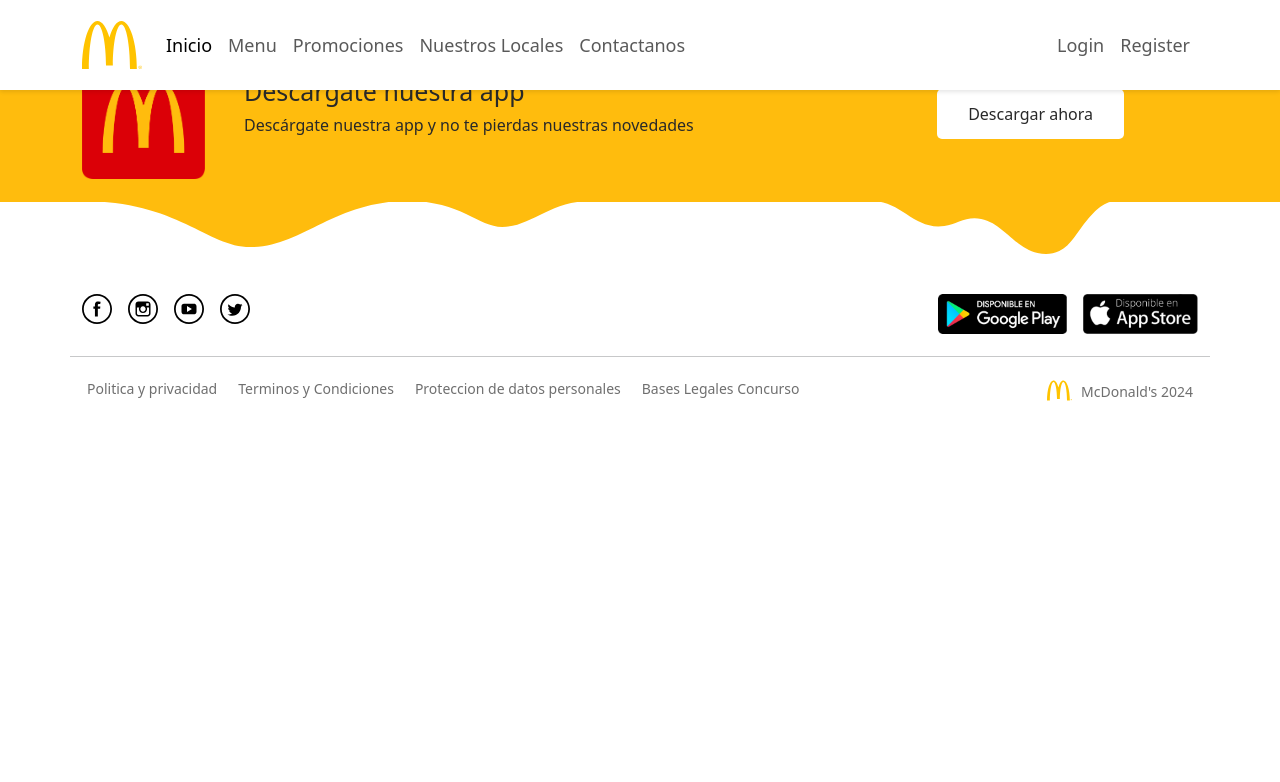
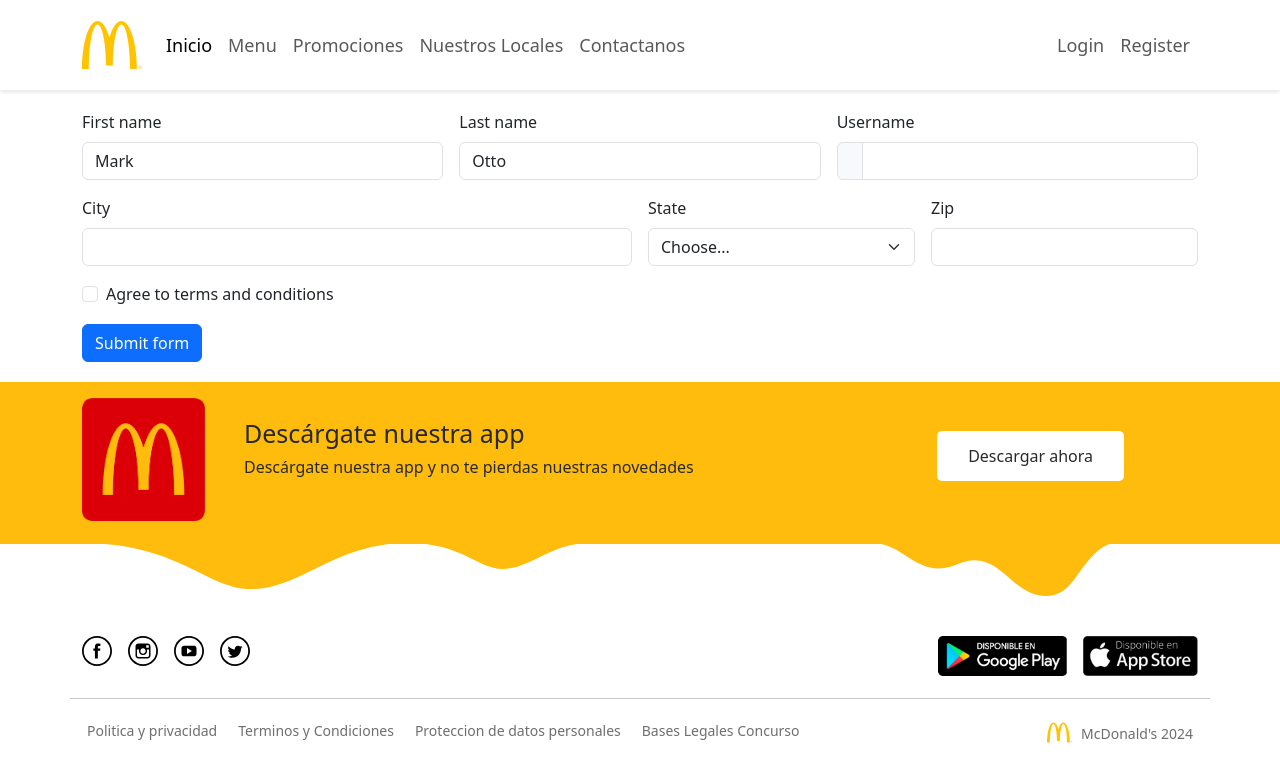
Before and after one commit to DannielSLl/web-mc-front, an Angular app: page /register in a window 1280 px wide. Shown: the top 782 px of the page. Built offline with nearby package versions, Linux system fonts and the light colour scheme.

Commit message:
Register Primer Prototipo

```diff
--- a/src/app/home/auth/register/register.component.css
+++ b/src/app/home/auth/register/register.component.css
@@ -0,0 +1,7 @@
+.content {
+  margin-top: 90px;
+  bottom: 20vh;
+  width: 100%;
+  padding-top: 20px;
+  padding-bottom: 20px;
+}
--- a/src/app/home/auth/register/register.component.html
+++ b/src/app/home/auth/register/register.component.html
@@ -1 +1,47 @@
-<p>register works!</p>
+<div class="content">
+  <div class="container">
+    <form class="row g-3">
+      <div class="col-md-4">
+        <label for="validationDefault01" class="form-label">First name</label>
+        <input type="text" class="form-control" id="validationDefault01" value="Mark" required>
+      </div>
+      <div class="col-md-4">
+        <label for="validationDefault02" class="form-label">Last name</label>
+        <input type="text" class="form-control" id="validationDefault02" value="Otto" required>
+      </div>
+      <div class="col-md-4">
+        <label for="validationDefaultUsername" class="form-label">Username</label>
+        <div class="input-group">
+          <span class="input-group-text" id="inputGroupPrepend2"></span>
+          <input type="text" class="form-control" id="validationDefaultUsername" aria-describedby="inputGroupPrepend2" required>
+        </div>
+      </div>
+      <div class="col-md-6">
+        <label for="validationDefault03" class="form-label">City</label>
+        <input type="text" class="form-control" id="validationDefault03" required>
+      </div>
+      <div class="col-md-3">
+        <label for="validationDefault04" class="form-label">State</label>
+        <select class="form-select" id="validationDefault04" required>
+          <option selected disabled value="">Choose...</option>
+          <option>...</option>
+        </select>
+      </div>
+      <div class="col-md-3">
+        <label for="validationDefault05" class="form-label">Zip</label>
+        <input type="text" class="form-control" id="validationDefault05" required>
+      </div>
+      <div class="col-12">
+        <div class="form-check">
+          <input class="form-check-input" type="checkbox" value="" id="invalidCheck2" required>
+          <label class="form-check-label" for="invalidCheck2">
+            Agree to terms and conditions
+          </label>
+        </div>
+      </div>
+      <div class="col-12">
+        <button class="btn btn-primary" type="submit">Submit form</button>
+      </div>
+    </form>
+  </div>
+</div>
--- a/src/app/home/navbar/navbar.component.html
+++ b/src/app/home/navbar/navbar.component.html
@@ -32,7 +32,7 @@
             <a class="nav-link" [routerLink]="['/login']">Login</a>
           </li>
           <li class="nav-item">
-            <a class="nav-link" href="#">Register</a>
+            <a class="nav-link" [routerLink]="['/register']">Register</a>
           </li>
         </ul>
       </div>
```
